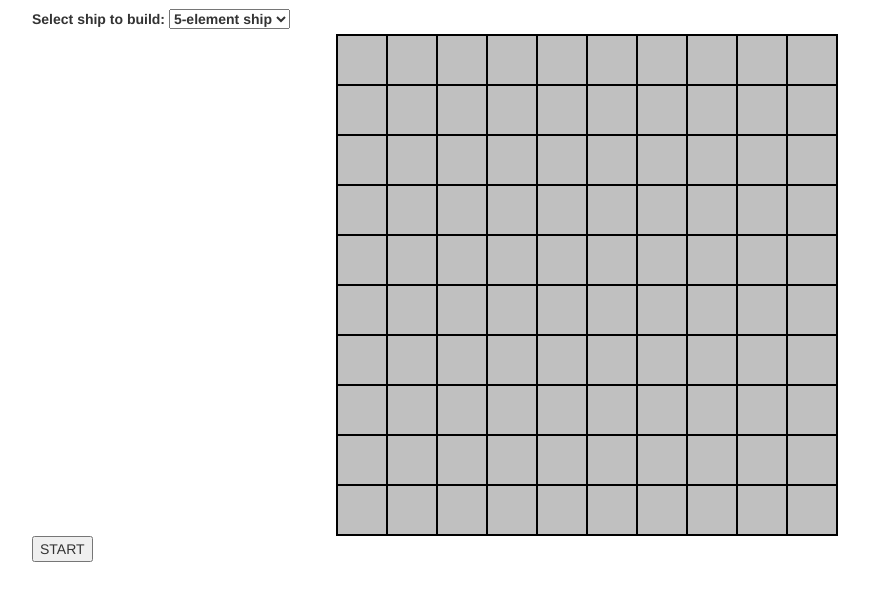
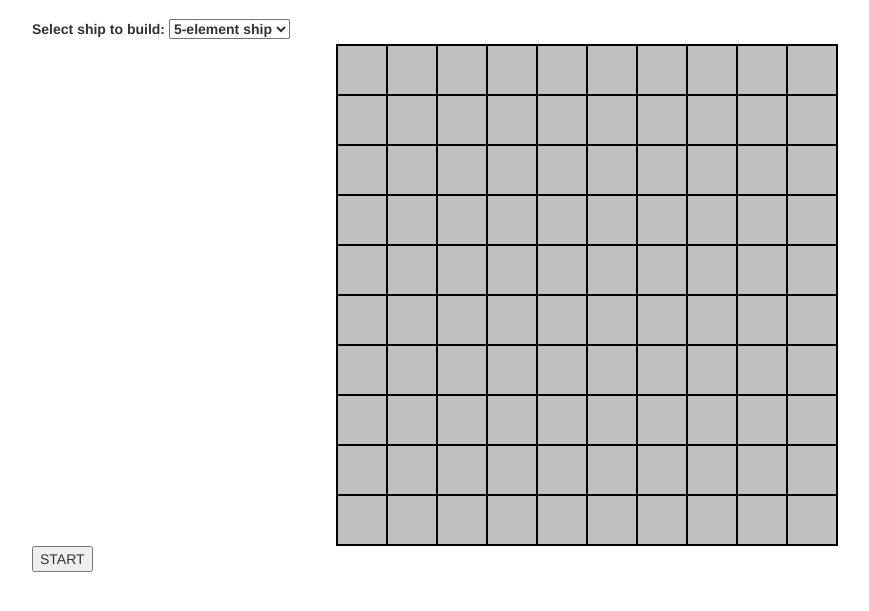
Before and after one commit to 9dev/baseships, a Django app: page /new in a window 1280 px wide. Shown: the part 51-662 px from the top of the page, without its empty margins (53-922 px from the left). Run offline with Django 3.2, Linux system fonts and the light colour scheme; some libraries are stand-ins or nearby versions.

Commit message:
Lowered the main content of the page.

```diff
--- a/main/static/main/css.css
+++ b/main/static/main/css.css
@@ -3,7 +3,7 @@ body {
 }
 
 .starter-template {
-  padding: 10px 15px;
+  padding: 20px 15px;
 }
 
 button {
```
